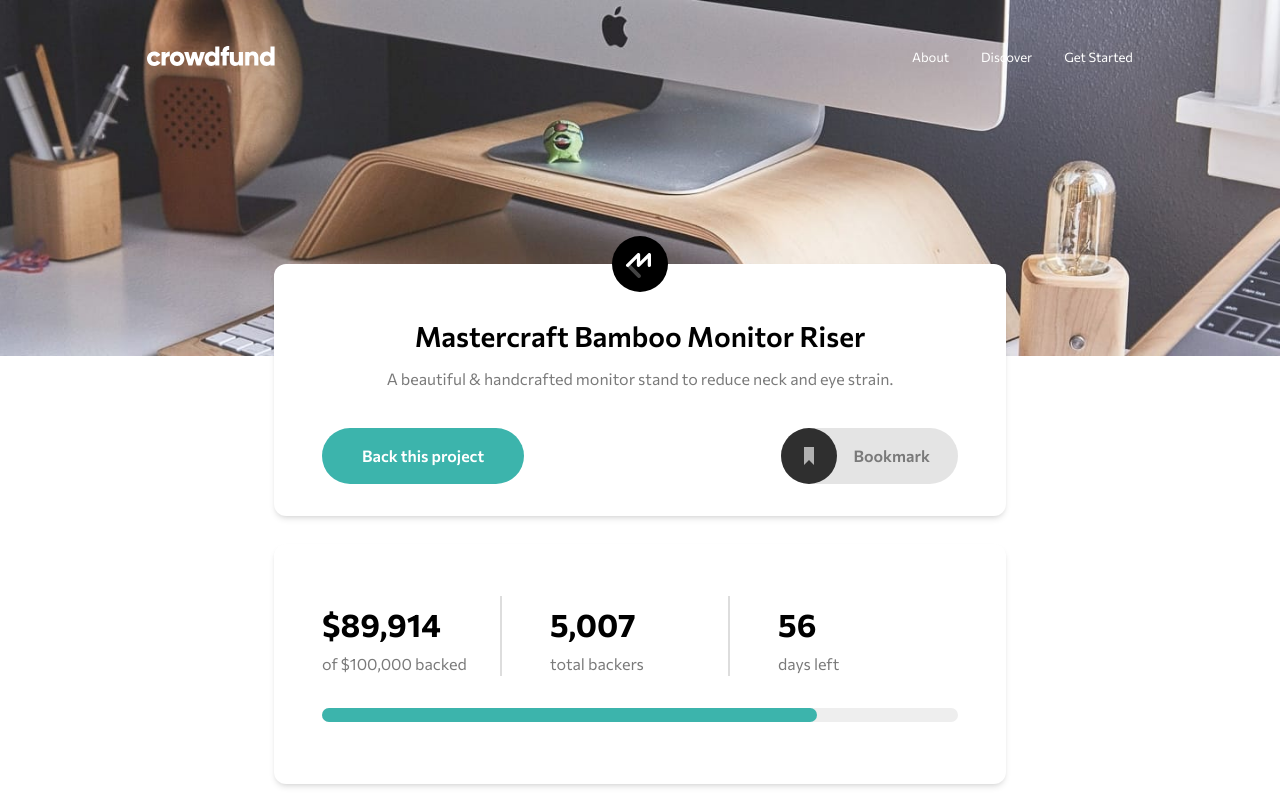
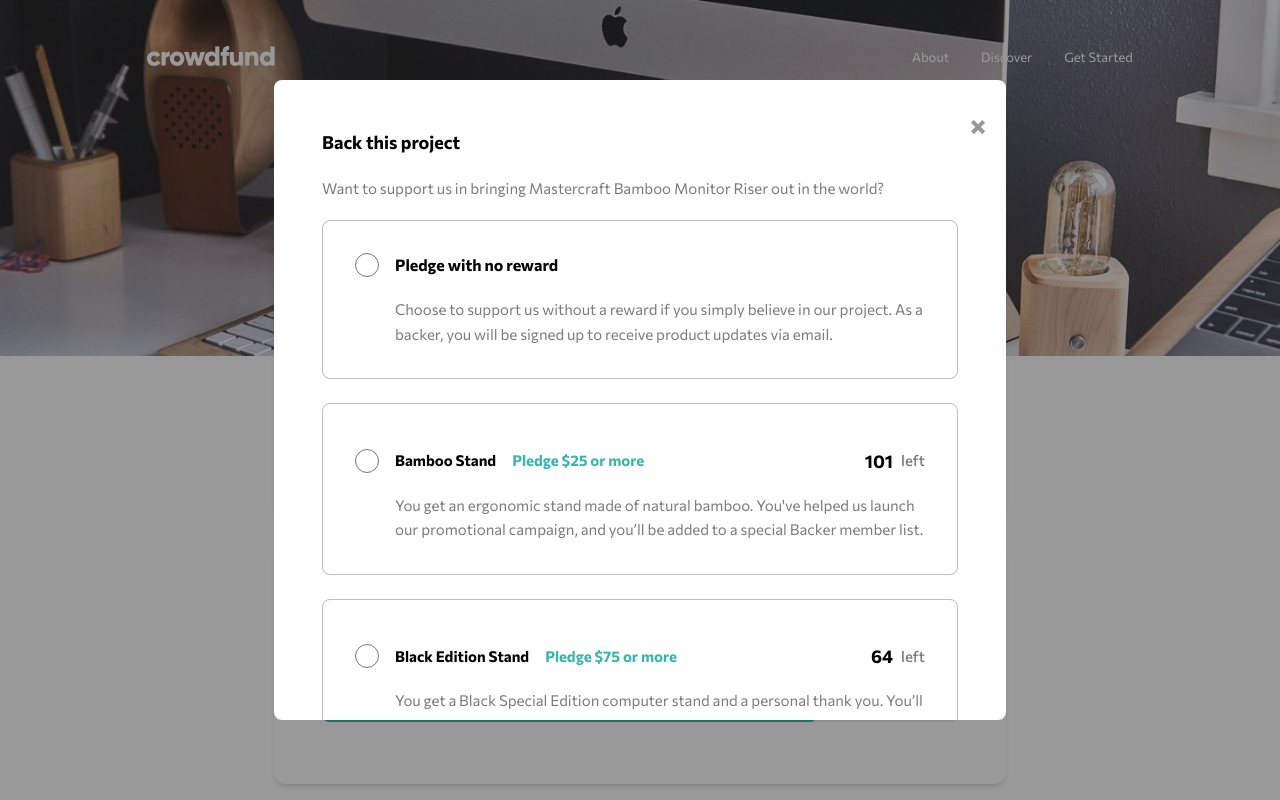
Before and after one commit to iameenahmed/crowdfunding-product-page, a React (Vite) app: page / in a window 1280 px wide. Both pictures are taken after a click on the button "Back this project". Shown: the top 800 px of the page. Built offline with nearby package versions, Linux system fonts and the light colour scheme.

Commit message:
Add modals functionality

```diff
--- a/src/App.tsx
+++ b/src/App.tsx
@@ -1,5 +1,4 @@
-import { useState } from "react";
-
+import useModal from "./components/useModal";
 import About from "./components/About";
 import Header from "./components/Header";
 import Hero from "./components/Hero";
@@ -9,22 +8,30 @@ import PledgesModal from "./components/PledgesModal";
 import SuccessModal from "./components/SuccessModal";
 
 const App = () => {
-  const [isInputModalOpen, setIsInputModalOpen] = useState<boolean>(false);
-  const [isSuccessModalOpen, setIsSuccessModalOpen] = useState<boolean>(false);
+  const inputModal = useModal();
+  const successModal = useModal();
+
+  const showSuccessModal = () => {
+    inputModal.closeModal();
+    successModal.openModal();
+  };
 
   return (
     <div className="relative mx-auto max-w-[1440px] font-Commissioner">
       <Header />
       <Hero />
       <main className="mx-6 mb-16 max-w-[45.75rem] md:mx-auto md:mb-[7.75rem]">
-        <Intro />
+        <Intro showInputModal={inputModal.openModal} />
         <Stats />
-        <About />
-        {isInputModalOpen && (
-          <PledgesModal closeModal={() => setIsInputModalOpen(false)} />
+        <About showInputModal={inputModal.openModal} />
+        {inputModal.isOpen && (
+          <PledgesModal
+            closeModal={inputModal.closeModal}
+            showSuccessModal={showSuccessModal}
+          />
         )}
-        {isSuccessModalOpen && (
-          <SuccessModal closeModal={() => setIsSuccessModalOpen(false)} />
+        {successModal.isOpen && (
+          <SuccessModal closeModal={successModal.closeModal} />
         )}
       </main>
     </div>
--- a/src/components/About.tsx
+++ b/src/components/About.tsx
@@ -1,7 +1,11 @@
 import pledges from "../data/pledges";
 import PledgeItem from "./PledgeItem";
 
-const About = () => {
+interface AboutProps {
+  showInputModal: () => void;
+}
+
+const About = ({ showInputModal }: AboutProps) => {
   return (
     <div className="rounded-lg bg-white px-6 py-7 text-sm text-DarkGray shadow-md md:px-12 md:text-base">
       <div>
@@ -28,6 +32,7 @@ const About = () => {
               amount={amount}
               detail={detail}
               lefts={lefts}
+              showInputModal={showInputModal}
             />
           );
         })}
--- a/src/components/CustomPledgeInput.tsx
+++ b/src/components/CustomPledgeInput.tsx
@@ -1,8 +1,16 @@
 interface CustomPledgeInputProps {
   id: number;
+  showSuccessModal: () => void;
 }
 
-const CustomPledgeInput = ({ id }: CustomPledgeInputProps) => {
+const CustomPledgeInput = ({
+  id,
+  showSuccessModal,
+}: CustomPledgeInputProps) => {
+  const handleClick = () => {
+    showSuccessModal();
+  };
+
   return (
     <div className="grid grid-cols-2 place-content-center items-center gap-x-4 gap-y-2 border-t border-DarkGray/50 p-5 text-center md:grid-cols-5 md:px-8">
       <label
@@ -18,7 +26,10 @@ const CustomPledgeInput = ({ id }: CustomPledgeInputProps) => {
         placeholder="$"
         className="my-4 rounded-full border border-DarkGray/50 px-4 py-2.5"
       />
-      <button className="cursor-pointer rounded-full bg-ModerateCyan py-3 font-medium text-white hover:bg-DarkCyan">
+      <button
+        onClick={handleClick}
+        className="cursor-pointer rounded-full bg-ModerateCyan py-3 font-medium text-white hover:bg-DarkCyan"
+      >
         Continue
       </button>
     </div>
--- a/src/components/Intro.tsx
+++ b/src/components/Intro.tsx
@@ -2,7 +2,11 @@ import { useState } from "react";
 import bookmarkIcon from "../assets/icon-bookmark.svg";
 import mastercraftLogo from "../assets/logo-mastercraft.svg";
 
-const Intro = () => {
+interface IntroProps {
+  showInputModal: () => void;
+}
+
+const Intro = ({ showInputModal }: IntroProps) => {
   const [isBookmarked, setIsBookmarked] = useState<boolean>(false);
   return (
     <div className="relative z-10 -mt-[12.5%] flex w-full flex-col items-center rounded-xl bg-white px-6 py-8 text-center shadow-md md:px-12">
@@ -18,7 +22,10 @@ const Intro = () => {
         </p>
       </div>
       <div className="flex w-full justify-center gap-x-6 font-semibold md:justify-between">
-        <button className="rounded-full bg-ModerateCyan px-6 py-3 text-white transition-colors duration-300 hover:bg-DarkCyan md:px-10">
+        <button
+          onClick={showInputModal}
+          className="rounded-full bg-ModerateCyan px-6 py-3 text-white transition-colors duration-300 hover:bg-DarkCyan md:px-10"
+        >
           Back this project
         </button>
         <button
--- a/src/components/PledgeInput.tsx
+++ b/src/components/PledgeInput.tsx
@@ -6,6 +6,7 @@ interface PledgeInputProps {
   amount: number;
   detail: string;
   lefts: number;
+  showSuccessModal: () => void;
 }
 
 const PledgeInput = ({
@@ -14,6 +15,7 @@ const PledgeInput = ({
   amount,
   detail,
   lefts,
+  showSuccessModal,
 }: PledgeInputProps) => {
   const [isChecked, setIsChecked] = useState(false);
 
@@ -44,7 +46,9 @@ const PledgeInput = ({
           <strong className="text-lg font-bold text-black">{lefts}</strong> left
         </p>
       </div>
-      {isChecked && <CustomPledgeInput id={id} />}
+      {isChecked && (
+        <CustomPledgeInput showSuccessModal={showSuccessModal} id={id} />
+      )}
     </div>
   );
 };
--- a/src/components/PledgeItem.tsx
+++ b/src/components/PledgeItem.tsx
@@ -3,9 +3,16 @@ interface PledgeItemProps {
   amount: number;
   detail: string;
   lefts: number;
+  showInputModal: () => void;
 }
 
-const PledgeItem = ({ title, amount, detail, lefts }: PledgeItemProps) => {
+const PledgeItem = ({
+  title,
+  amount,
+  detail,
+  lefts,
+  showInputModal,
+}: PledgeItemProps) => {
   return (
     <div
       className={`rounded-lg border border-DarkGray/50 px-6 py-8 md:grid md:grid-cols-2 md:items-center md:px-8 ${!lefts && "opacity-40"}`}
@@ -20,6 +27,7 @@ const PledgeItem = ({ title, amount, detail, lefts }: PledgeItemProps) => {
         left
       </p>
       <button
+        onClick={showInputModal}
         disabled={!lefts}
         className="mt-6 inline-block cursor-pointer rounded-full bg-ModerateCyan px-7 py-3 font-medium text-white transition-colors duration-300 hover:bg-DarkCyan disabled:cursor-not-allowed disabled:bg-black md:col-start-2 md:mt-0 md:justify-self-end"
       >
--- a/src/components/PledgeWithNoReward.tsx
+++ b/src/components/PledgeWithNoReward.tsx
@@ -1,7 +1,14 @@
 import { useState } from "react";
 
-const PledgeWithNoReward = () => {
+interface PledgeWithNoRewardProps {
+  showSuccessModal: () => void;
+}
+
+const PledgeWithNoReward = ({ showSuccessModal }: PledgeWithNoRewardProps) => {
   const [isChecked, setIsChecked] = useState<boolean>(false);
+  const handleClick = () => {
+    showSuccessModal();
+  };
   return (
     <div
       className={`rounded-lg  ${isChecked ? "border-2 border-ModerateCyan" : "border border-DarkGray/50"}`}
@@ -41,7 +48,10 @@ const PledgeWithNoReward = () => {
             placeholder="username@example.com"
             className="my-4 rounded-full border border-DarkGray/50 px-4 py-2.5 md:col-span-2"
           />
-          <button className="cursor-pointer rounded-full bg-ModerateCyan py-3 font-medium text-white hover:bg-DarkCyan">
+          <button
+            onClick={handleClick}
+            className="cursor-pointer rounded-full bg-ModerateCyan py-3 font-medium text-white hover:bg-DarkCyan"
+          >
             Continue
           </button>
         </div>
--- a/src/components/PledgesForm.tsx
+++ b/src/components/PledgesForm.tsx
@@ -2,10 +2,18 @@ import pledges from "../data/pledges";
 import PledgeInput from "./PledgeInput";
 import PledgeWithNoReward from "./PledgeWithNoReward";
 
-const PledgesForm = () => {
+interface PledgesFormProps {
+  showSuccessModal: () => void;
+}
+
+const PledgesForm = ({ showSuccessModal }: PledgesFormProps) => {
+  const handleSubmit = (e: React.FormEvent<HTMLFormElement>) => {
+    e.preventDefault();
+  };
+
   return (
-    <form className="space-y-6">
-      <PledgeWithNoReward />
+    <form className="space-y-6" onSubmit={handleSubmit}>
+      <PledgeWithNoReward showSuccessModal={showSuccessModal} />
       {pledges.map(({ id, title, amount, detail, lefts }) => {
         return (
           <PledgeInput
@@ -15,6 +23,7 @@ const PledgesForm = () => {
             amount={amount}
             detail={detail}
             lefts={lefts}
+            showSuccessModal={showSuccessModal}
           />
         );
       })}
--- a/src/components/PledgesModal.tsx
+++ b/src/components/PledgesModal.tsx
@@ -3,9 +3,10 @@ import PledgesForm from "./PledgesForm";
 
 interface PledgesModalProps {
   closeModal: () => void;
+  showSuccessModal: () => void;
 }
 
-const PledgesModal = ({ closeModal }: PledgesModalProps) => {
+const PledgesModal = ({ closeModal, showSuccessModal }: PledgesModalProps) => {
   return (
     <div className="fixed inset-0 z-20 flex items-center justify-center overflow-y-auto bg-black/40 text-sm text-DarkGray md:text-[0.9375rem] md:leading-relaxed">
       <div className="relative mx-6 max-h-[80vh] max-w-[45.75rem] overflow-scroll rounded-lg bg-white px-5 py-8 md:p-12">
@@ -23,7 +24,7 @@ const PledgesModal = ({ closeModal }: PledgesModalProps) => {
             in the world?
           </p>
         </div>
-        <PledgesForm />
+        <PledgesForm showSuccessModal={showSuccessModal} />
       </div>
     </div>
   );
--- /dev/null
+++ b/src/components/useModal.tsx
@@ -0,0 +1,12 @@
+import { useCallback, useState } from "react";
+
+const useModal = (initialState: boolean = false) => {
+  const [isOpen, setIsOpen] = useState(initialState);
+
+  const openModal = useCallback(() => setIsOpen(true), []);
+  const closeModal = useCallback(() => setIsOpen(false), []);
+
+  return { isOpen, openModal, closeModal };
+};
+
+export default useModal;
```
